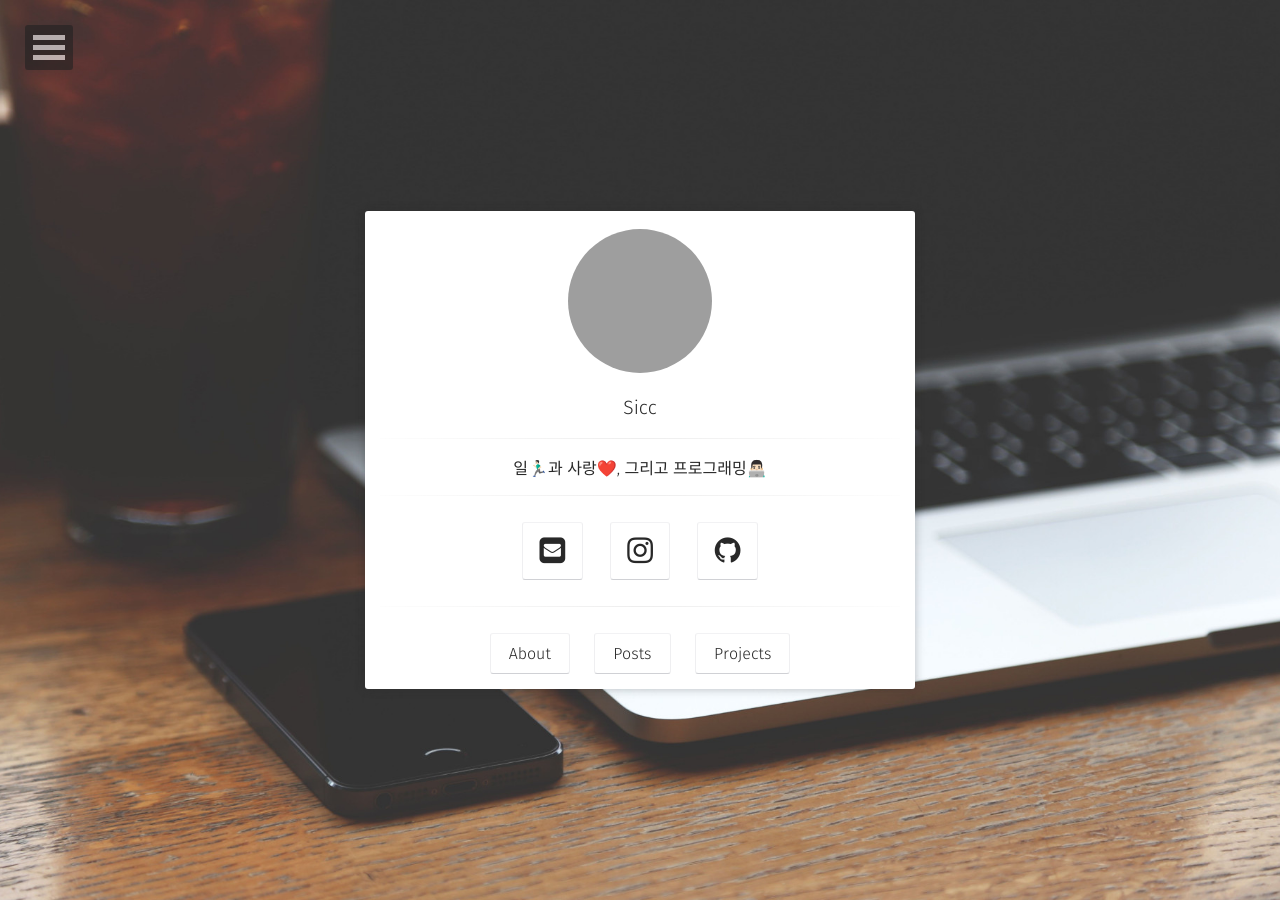
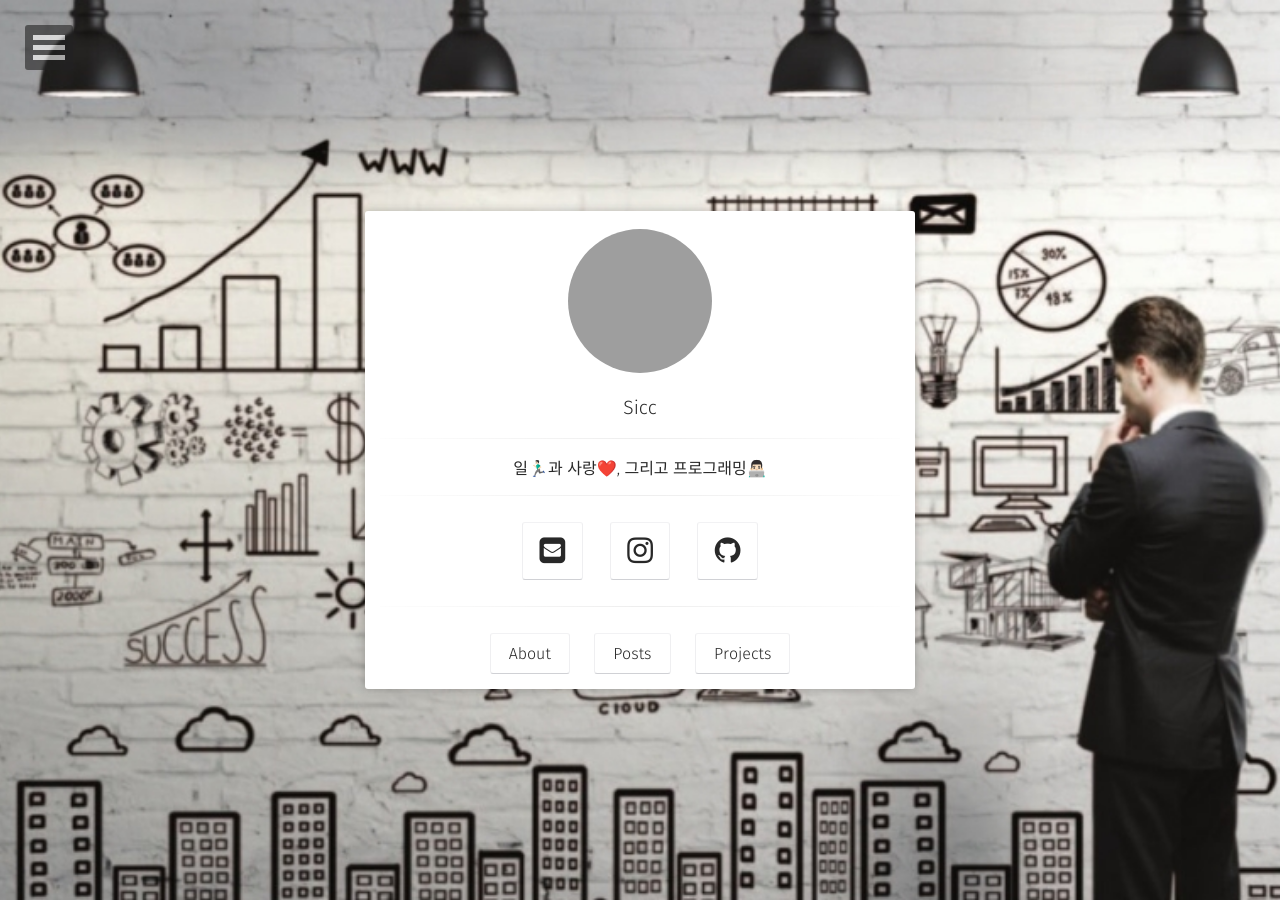
Before and after one commit to DanJeong-KR/changSic.github.io, a Jekyll site: the page built from index.html, in a window 1280 px wide. Built offline with Jekyll 4.4.1, drawn with Linux system fonts in a browser that asks for light colours; some web fonts are replaced; grey boxes are pictures that could not be loaded.

Commit message:
Add Background Image

```diff
--- a/_config.yml
+++ b/_config.yml
@@ -5,7 +5,7 @@ description:        "Moon is a minimal, one column jekyll theme for your blog."
 reading_time:       true
 words_per_minute:   200
 logo:               'assets/img/siccLogo.jpg'
-background:         'assets/img/placeholder-big.jpg'
+background:         'assets/img/background.jpg'
 tiled_bg:           false   # Set this true if you want to tile your background image, otherwise it will be covered
 locale:             ko_KR
 url:                https://changsic.github.io
```
Also changed, not shown: assets/img/background.jpg (added).
